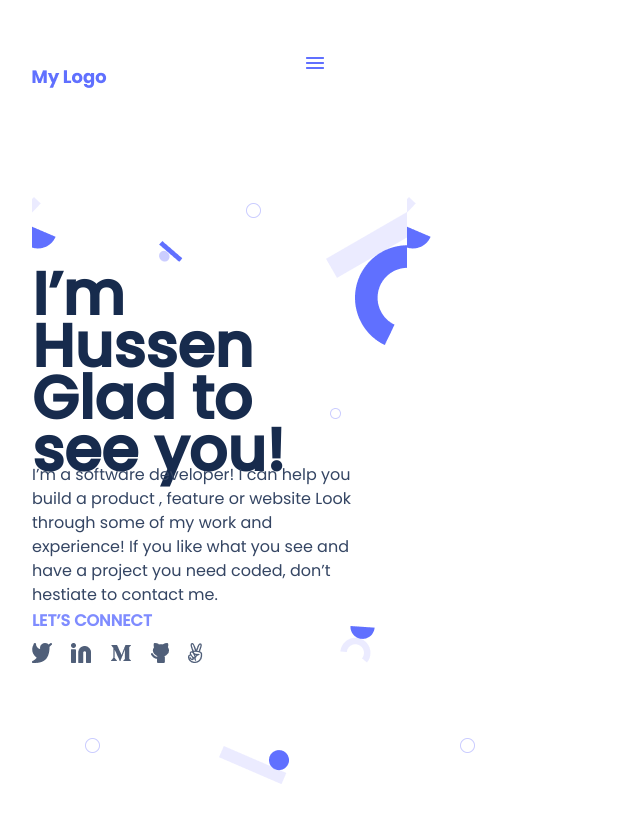
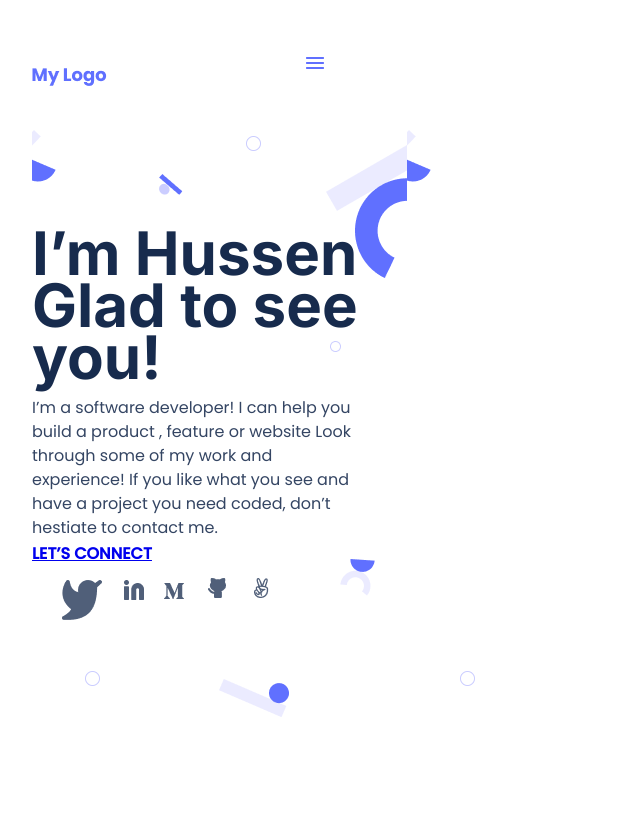
Before and after one commit to HussenYesufAlli/Mobile-First-Hussen-Yesuf, a website: page Index.html in a window 1280 px wide. Shown: the whole page, without its empty margins (0-640 px from the left). Drawn offline with Linux system fonts and the light colour scheme.

Commit message:
update the htm & css accordingly reviewer quotes

```diff
--- a/Index.html
+++ b/Index.html
@@ -1,54 +1,71 @@
 <!DOCTYPE html>
 <html lang="en">
   <head>
-    <meta charset="UTF-8"/>
-    <meta http-equiv="X-UA-Compatible" content="IE=edge"/>
-    <meta name="viewport" content="width=device-width, initial-scale=1.0"/>
-    <link rel="stylesheet" href="style.css"/>
+    <meta charset="UTF-8" />
+    <meta http-equiv="X-UA-Compatible" content="IE=edge" />
+    <meta name="viewport" content="width=device-width, initial-scale=1.0" />
+    <link rel="stylesheet" href="style.css" />
     <title>Mobile First Hussen Portfolio</title>
   </head>
   <body>
-<div class="main-container">
-    <div class="top-bar">
+    <main class="main-container">
+      <header class="top-bar">
         <div class="tool-bar">
           <div class="logo-setting">
             <div class="logo">
-                    <img src="img/My-Logo.png" alt="HY">
+              <a href="#"><img src="img/My-Logo.png" alt="HY" /></a>
               <!-- <img src="img/Hu-Photo-2-3.jpeg" alt="HY" width="76px" height="20px"> -->
             </div>
           </div>
-            <div class="dash-setting">
+          <nav class="dash-setting">
             <div class="icons">
               <div class="icon-Union">
-                            <img src="img/Union.png" alt="Three Dashs" >
+                <img src="img/Union.png" alt="Three Dashs" />
               </div>
             </div>
+          </nav>
         </div>
-        </div>
-    </div>
-    <div class="content-section">
+      </header>
+      <section class="content-section">
         <div class="bg-shapes">
           <div class="text-1">
             <h2>I’m Hussen Glad to see you!</h2>
           </div>
           <div class="text-2">
-                <p>I’m a software developer! I can help you build a product ,
-                    feature or website Look through some of my work and experience!
-                    If you like what you see and have a project you need coded, don’t hestiate to contact me.</p>
+            <p>
+              I’m a software developer! I can help you build a product , feature
+              or website Look through some of my work and experience! If you
+              like what you see and have a project you need coded, don’t
+              hestiate to contact me.
+            </p>
           </div>
           <!-- <div class="social-media-setting"> -->
           <!-- <div class="social-media-title"> -->
           <div class="lets-connect">
-                <b>LET’S CONNECT</b>
+            <a href="#"><b>LET’S CONNECT</b></a>
           </div>
           <!-- </div> -->
           <!-- </div> -->
           <div class="social-media-icons">
-                    <img src="img/social-media-icons.png" alt="social-media-icons" >
-            </div>
-
+            <a href="https://twitter.com/"
+              ><i class="tiwetter"><img src="img/t.png" alt="tiwetter" /></i
+            ></a>
+            <a href="https://www.linkedin.com/"
+              ><i class="linkedin"
+                ><img src="img/Linkedin.png" alt="linkedin" /></i
+            ></a>
+            <a href="https://medium.com/"
+              ><i class="medium"><img src="img/m.png" alt="Medium" /></i
+            ></a>
+            <a href="https://github.com/HussenYesufAlli"
+              ><i class="gt"><img src="img/g.png" alt="github" /></i
+            ></a>
+            <a href="#"
+              ><i class="fg"><img src="img/f.png" alt="f" /></i
+            ></a>
           </div>
         </div>
-</div>
+      </section>
+    </main>
   </body>
 </html>
--- a/style.css
+++ b/style.css
@@ -131,7 +131,7 @@
   width: 375px;
   height: 604px;
   left: calc(50% - 375px / 2);
-  top: 92px;
+  top: 25px;
 }
 
 /* h2 text/Primary Text/personal introduction */
@@ -140,7 +140,7 @@
   width: 327px;
   height: 150px;
   margin-top: 100px;
-  font-family: var(--primary-font);
+  font-family: var(--tertiary-font);
   font-style: normal;
   font-weight: 700;
   font-size: 40px;
@@ -197,3 +197,68 @@
   order: 0;
   flex-grow: 0;
 }
+
+.tiwetter {
+  position: absolute;
+  left: 6.4%;
+  right: 88.27%;
+  bottom: 18.88%;
+  border-radius: 0px;
+  top: 450px;
+  height: 15px;
+  width: 19px;
+
+  /* Neutrals/N400 */
+
+  /* background: #505f79; */
+}
+.linkedin {
+  position: absolute;
+  width: 20px;
+  height: 20px;
+  left: 92px;
+  top: 450px;
+  border-radius: 0px;
+}
+.medium {
+  position: absolute;
+  left: 28.47%;
+  right: 67.2%;
+  bottom: 19.21%;
+  height: 16px;
+  width: 20px;
+  top: 453px;
+  border-radius: 0px;
+
+  /* Neutrals/N400 */
+
+  /* background: #505f79; */
+}
+.gt {
+  position: absolute;
+  left: 38.13%;
+  right: 57.07%;
+  bottom: 18.87%;
+  height: 20px;
+  width: 17.985200881958008px;
+  top: 448px;
+  border-radius: 0px;
+
+  /* Neutrals/N400 */
+
+  /* background: #505f79; */
+}
+.fg {
+  position: absolute;
+  left: 48%;
+  right: 48.22%;
+  bottom: 18.87%;
+  height: 20px;
+  width: 14.166671752929688px;
+  top: 448px;
+  border-radius: 0px;
+
+  /* Neutrals/N400 */
+
+  /* background: #505f79; */
+}
```
Also changed, not shown: img/Linkedin.png (added), img/f.png (added), img/g.png (added), img/m.png (added), img/t.png (added). Lines whose indentation alone changed are shown as unchanged.
